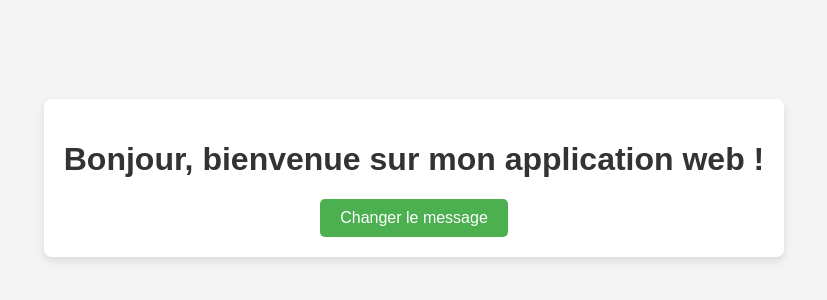
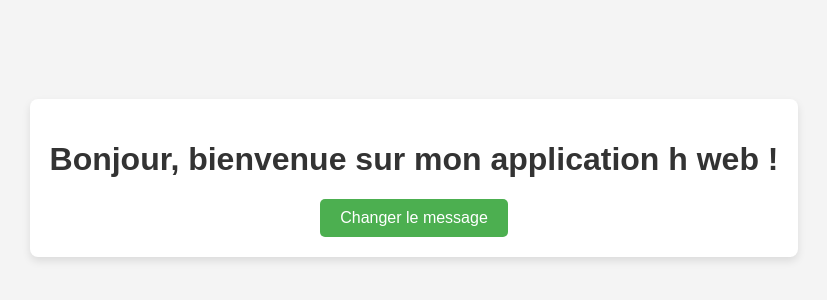
Before and after one commit to lucarnel1/lucarnel1.github.io, a plain HTML site: page index.html in a window 1280 px wide. Shown: the part 222-522 px from the top of the page, without its empty margins (226-1053 px from the left). Drawn offline with Linux system fonts and the light colour scheme.

Commit message:
Update index.html

```diff
--- a/index.html
+++ b/index.html
@@ -3,12 +3,12 @@
 <head>
   <meta charset="UTF-8">
   <meta name="viewport" content="width=device-width, initial-scale=1.0">
-  <title>Mon Application Web Simple</title>
+  <title>Mon Application h Web Simple</title>
   <link rel="stylesheet" href="styles.css">
 </head>
 <body>
   <div class="container">
-    <h1 id="message">Bonjour, bienvenue sur mon application web !</h1>
+    <h1 id="message">Bonjour, bienvenue sur mon application h web !</h1>
     <button id="changerMessage">Changer le message</button>
   </div>
   <script src="script.js"></script>
```
